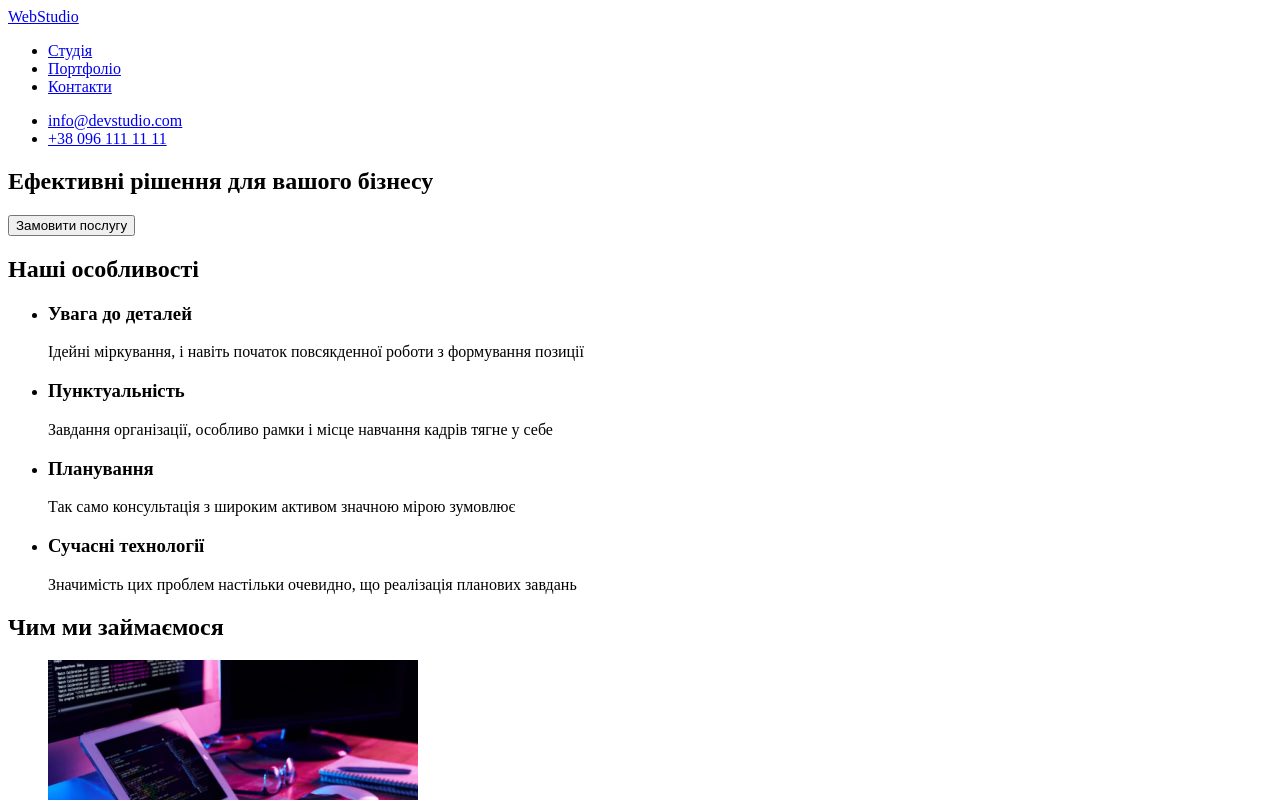
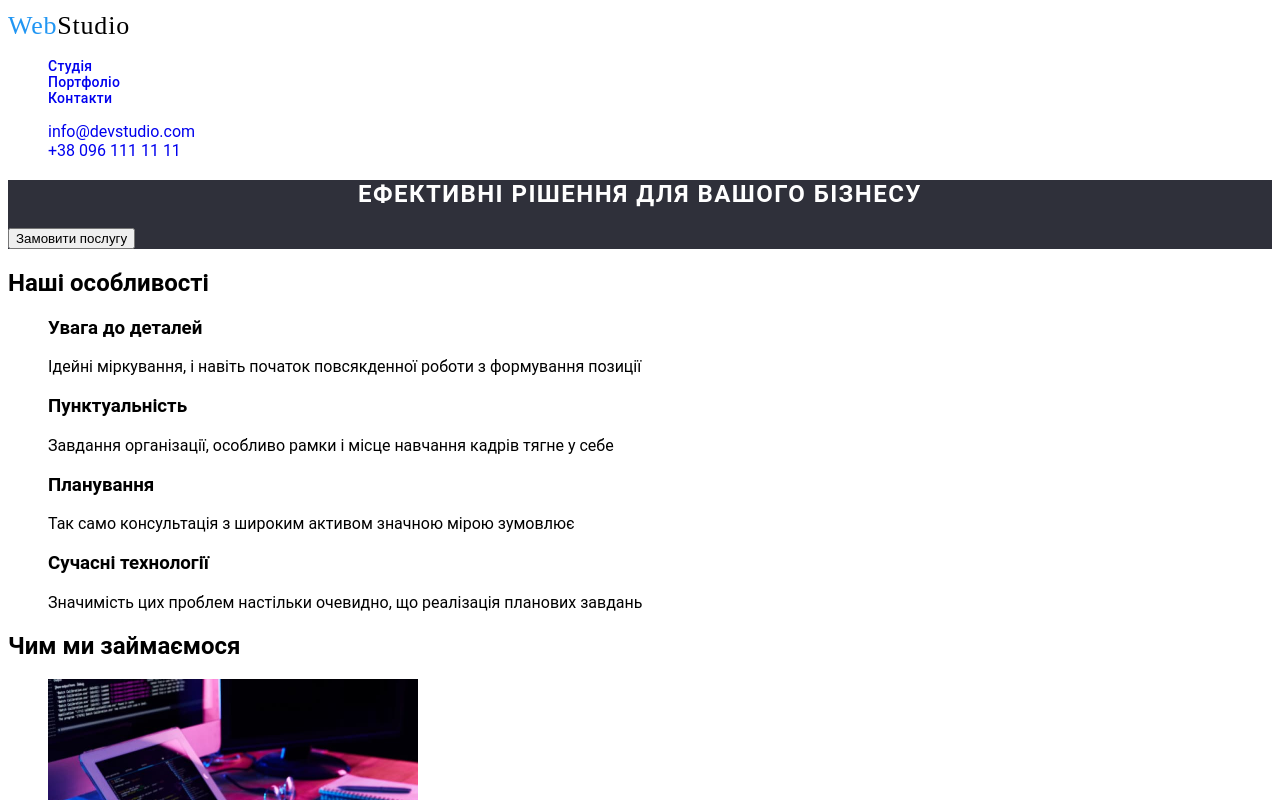
Before and after one commit to owin66/goit-markup-hw-02, a plain HTML site: page index.html in a window 1280 px wide. Shown: the top 800 px of the page. Drawn offline with Linux system fonts and the light colour scheme.

Commit message:
work_with_css

```diff
--- a/css/styles.css
+++ b/css/styles.css
@@ -0,0 +1,56 @@
+html {
+  font-family: 'Roboto';
+  font-style: normal;
+}
+a {
+  text-decoration: none;
+}
+ul {
+  list-style-type: none;
+}
+.logo {
+  font-family: Raleway;
+  font-size: 26px;
+  font-weight: 700;
+  line-height: 31px;
+  letter-spacing: 0.03em;
+  text-align: left;
+
+  font-family: Oleo Script;
+  font-size: 26px;
+  font-weight: 400;
+  line-height: 36px;
+  letter-spacing: 0.03em;
+  text-align: left;
+  color: #2196f3;
+}
+.logo > span {
+  color: #000000;
+}
+
+.main-navigation {
+  font-family: Roboto;
+  font-size: 14px;
+  font-weight: 500;
+  line-height: 16px;
+  letter-spacing: 0.02em;
+  text-align: left;
+  list-style-type: none;
+}
+.main_info {
+  font-family: Roboto;
+  font-size: 14px;
+  font-weight: 500;
+  line-height: 16px;
+  letter-spacing: 0.02em;
+  text-align: left;
+}
+.page-main {
+  background: #2f303a;
+}
+.page-main_main-text {
+  text-align: center;
+  letter-spacing: 0.06em;
+  text-transform: uppercase;
+  color: #ffffff;
+}
--- a/index.html
+++ b/index.html
@@ -8,23 +8,25 @@
     <link rel="stylesheet" href="./css/styles.css" />
   </head>
   <body>
-    <header>
-      <a href="#">WebStudio</a>
+    <header class="page-header">
+      <a href="#"><span lang="en"><span lang="en" class="logo">Web<span>Studio</span></span></a>
       <nav>
-        <ul>
+        <ul class="main-navigation">
           <li><a href="./index.html">Студія</a></li>
           <li><a href="./portfolio.html">Портфоліо</a></li>
           <li><a href="#">Контакти</a></li>
         </ul>
       </nav>
-      <ul>
-        <li><a href="mailto:info@devstudio.com">info@devstudio.com</a></li>
+      <ul class="main-info">
+        <li>
+          <a href="mailto:info@devstudio.com"><span lang="en">info@devstudio.com</span></a>
+        </li>
         <li><a href="tel:+380961111111">+38 096 111 11 11</a></li>
       </ul>
     </header>
     <main>
-      <section>
-        <h1>Ефективні рішення для вашого бізнесу</h1>
+      <section class="page-main">
+        <h1 class="page-main_main-text">Ефективні рішення для вашого бізнесу</h1>
         <button type="button">Замовити послугу</button>
       </section>
       <section>
@@ -83,11 +85,13 @@
       </section>
     </main>
     <footer>
-      <a href="#">WebStudio</a>
+      <a href="#"><span lang="en" class="logo">WebStudio</span></a>
       <address>
         <p>м. Київ, пр-т Лесі Українки, 26</p>
         <ul>
-          <li><a href="mailto:info@devstudio.com">info@devstudio.com</a></li>
+          <li>
+            <a href="mailto:info@devstudio.com"><span lang="en">info@devstudio.com</span></a>
+          </li>
           <li><a href="tel:+380961111111">+38 096 111 11 11</a></li>
         </ul>
       </address>
```
